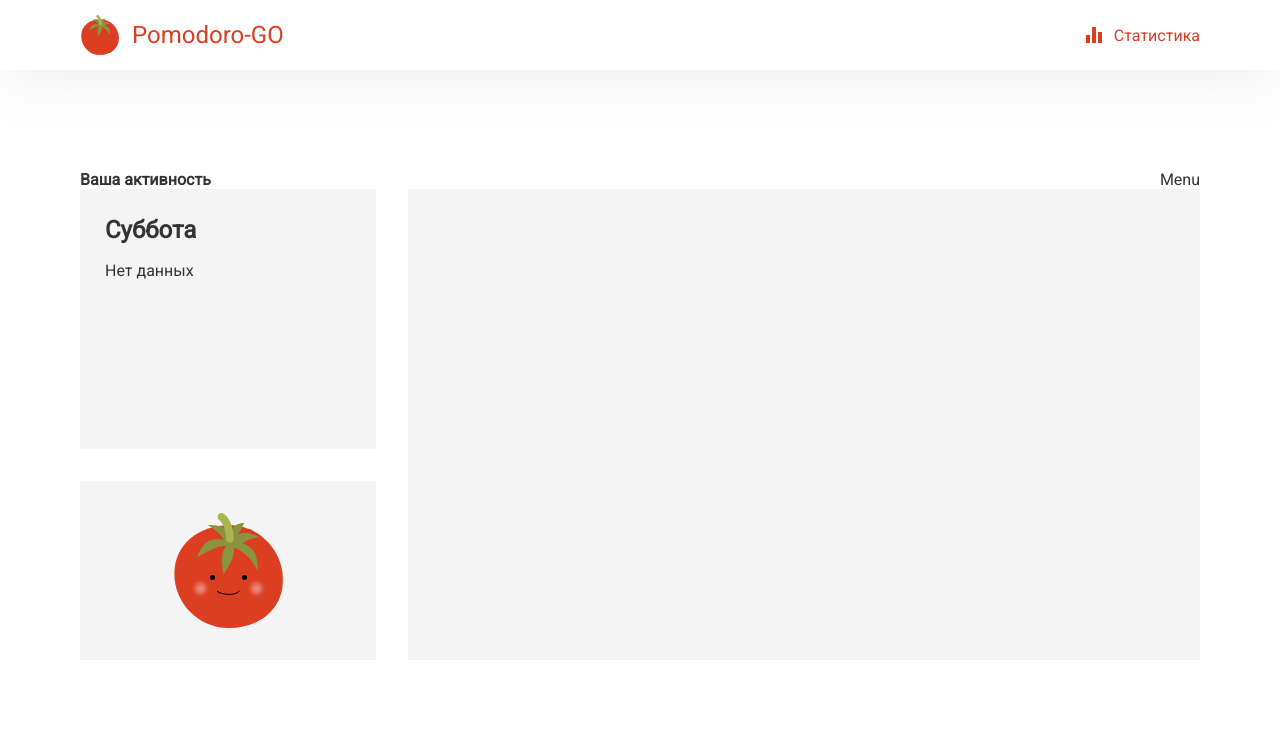
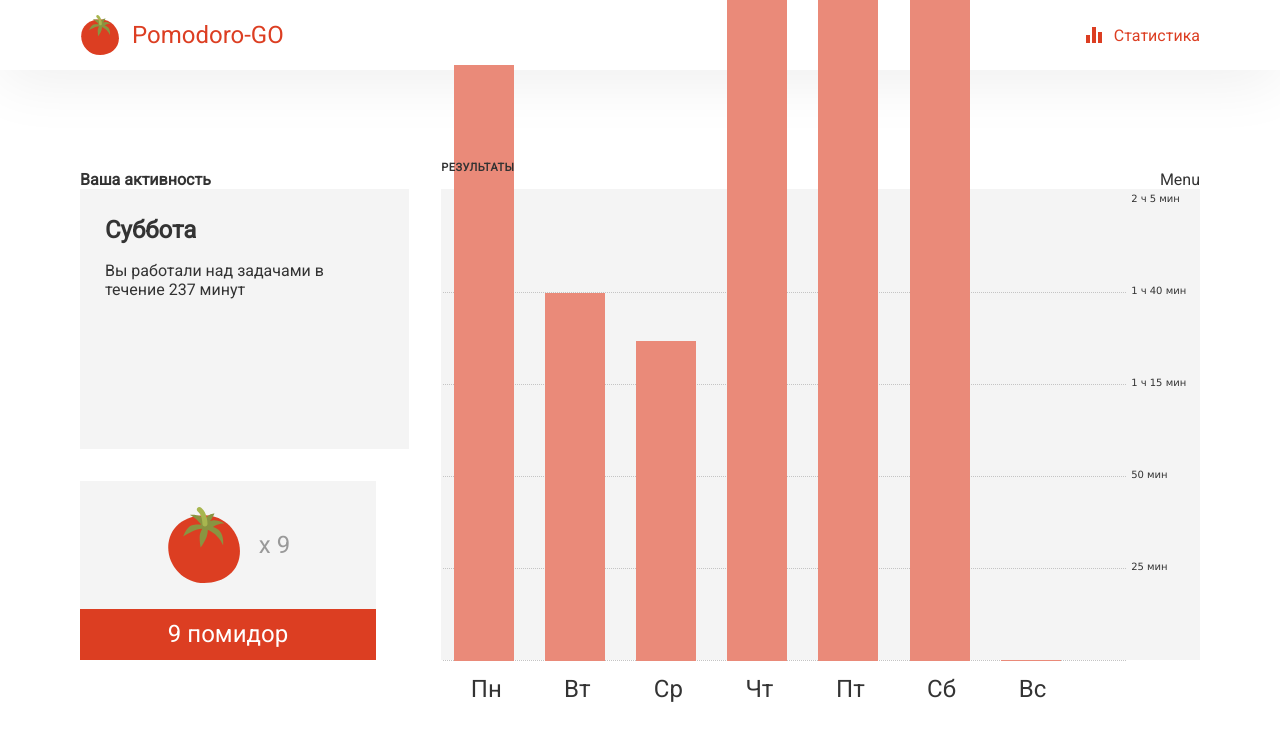
Before and after one commit to DiReon/pomodoro-go, a React (Create React App) app: page /statistics in a window 1280 px wide. Shown: the top 740 px of the page. Built offline with nearby package versions, Linux system fonts and the light colour scheme; what mobx-persist-store would draw is missing.

Commit message:
Make chart for displaying mock journal data

```diff
--- a/src/App.tsx
+++ b/src/App.tsx
@@ -10,7 +10,7 @@ function App() {
     <div className={styles.app}>
       <Header />
       <Routes>
-        <Route path="/" element={<TaskTimer />}></Route>
+        <Route path="/pomodoro-go" element={<TaskTimer />}></Route>
         <Route path="/statistics" element={<Statistics />}></Route>
       </Routes>
     </div>
--- a/src/components/Header/Header.tsx
+++ b/src/components/Header/Header.tsx
@@ -6,7 +6,7 @@ import {Link} from 'react-router-dom';
 export function Header() {
   return (
     <header className={styles.header}>
-      <Link to="/" className={styles.container}>
+      <Link to="/pomodoro-go" className={styles.container}>
         <TomatoIcon/>
         <span className={styles.title}>Pomodoro-GO</span>
       </Link>
--- /dev/null
+++ b/src/components/Statistics/Chart/Chart.tsx
@@ -0,0 +1,82 @@
+import React from 'react';
+import styles from './chart.modules.css';
+import {journal} from '../../TaskTimer/Timer/TimerCard';
+import {IDay} from '../../../interfaces/day.interface';
+
+interface IChartProps {
+  setSelectedDay: (value: IDay) => void;
+  selectedWeek: number
+}
+
+export function Chart({setSelectedDay, selectedWeek}: IChartProps) {
+
+  function getCurrentWeekData(): (IDay | null)[] {
+    const date = new Date();
+    const currentDate = date.getDate();
+    const currentWeekDay = date.getDay() === 0 ? 7 : date.getDay();
+    const result = [];
+    for (let i = 1; i < 8; i++) {
+      date.setDate(currentDate - currentWeekDay + i);
+      result.push(journal.days.find(item => item.date === date.toDateString()) || null);
+    }
+    return result;
+  }
+
+  function getWorkTime(index: number): number {
+    return (getCurrentWeekData()[index]?.workTime || 0) * 92 / 25;
+  }
+
+  function selectDay(index: number): void {
+    const day = getCurrentWeekData()[index];
+    if (day) {
+      setSelectedDay(day);
+    }
+  }
+
+  return (
+    <div className={styles.container}>
+      <table id="taskChart">
+        <caption>Результаты</caption>
+        <tbody>
+        <tr className="qtr" id="mo">
+          <th scope="row">Пн</th>
+          <td onClick={() => selectDay(0)} className="sent bar" style={{height: getWorkTime(0) + 'px'}}></td>
+        </tr>
+        <tr className="qtr" id="tu">
+          <th scope="row">Вт</th>
+          <td onClick={() => selectDay(1)} className="sent bar" style={{height: getWorkTime(1) + 'px'}}></td>
+        </tr>
+        <tr className="qtr" id="we">
+          <th scope="row">Ср</th>
+          <td onClick={() => selectDay(2)} className="sent bar" style={{height: getWorkTime(2) + 'px'}}></td>
+        </tr>
+        <tr className="qtr" id="th">
+          <th scope="row">Чт</th>
+          <td onClick={() => selectDay(3)} className="sent bar" style={{height: getWorkTime(3) + 'px'}}></td>
+        </tr>
+        <tr className="qtr" id="fr">
+          <th scope="row">Пт</th>
+          <td onClick={() => selectDay(4)} className="sent bar" style={{height: getWorkTime(4) + 'px'}}></td>
+        </tr>
+        <tr className="qtr" id="sa">
+          <th scope="row">Сб</th>
+          <td onClick={() => selectDay(5)} className="sent bar" style={{height: getWorkTime(5) + 'px'}}></td>
+        </tr>
+        <tr className="qtr" id="su">
+          <th scope="row">Вс</th>
+          <td onClick={() => selectDay(6)} className="sent bar" style={{height: getWorkTime(6) + 'px'}}></td>
+        </tr>
+        </tbody>
+      </table>
+
+      <div id="ticks">
+        <div className="tick"><p>2 ч 5 мин</p></div>
+        <div className="tick"><p>1 ч 40 мин</p></div>
+        <div className="tick"><p>1 ч 15 мин</p></div>
+        <div className="tick"><p>50 мин</p></div>
+        <div className="tick"><p>25 мин</p></div>
+      </div>
+    </div>
+
+  );
+}
--- /dev/null
+++ b/src/components/Statistics/Chart/chart.modules.css
@@ -0,0 +1,142 @@
+.container {
+    width: 100%;
+    height: 100%;
+}
+
+#taskChart {
+    display: block; /* fixes layout wonkiness in FF1.5 */
+    position: relative;
+    width: 100%;
+    height: 460px;
+    margin: 1.1em 0 0;
+    padding: 0;
+    background: transparent;
+    font-size: 11px;
+}
+
+#taskChart caption {
+    caption-side: top;
+    width: 100%;
+    text-transform: uppercase;
+    letter-spacing: .5px;
+    top: -40px;
+    position: relative;
+    z-index: 10;
+    font-weight: bold;
+}
+
+#taskChart tr, #taskChart th, #taskChart td {
+    position: absolute;
+    bottom: 0;
+    width: 90px;
+    z-index: 2;
+    margin: 0;
+    padding: 0;
+    text-align: center;
+}
+
+#taskChart td {
+    transition: all .3s ease;
+}
+#taskChart td:hover {
+    background-color: var(--red);
+    opacity: .9;
+    color: white;
+    cursor: pointer;
+}
+
+#taskChart thead tr {
+    left: 100%;
+    top: 50%;
+    bottom: auto;
+    margin: -2.5em 0 0 5em;}
+#taskChart thead th {
+    width: 7.5em;
+    height: auto;
+    padding: 0.5em 1em;
+}
+#taskChart thead th.sent {
+    top: 0;
+    left: 0;
+    line-height: 2;
+}
+#taskChart thead th.paid {
+    top: 2.75em;
+    line-height: 2;
+    left: 0;
+}
+
+#taskChart tbody tr {
+    height: 296px;
+    padding-top: 2px;
+    /*border-right: 1px dotted #C4C4C4;*/
+    color: #AAA;
+}
+#taskChart #mo {
+    left: 0;
+}
+#taskChart #tu {left: 12%;}
+#taskChart #we {left: 24%;}
+#taskChart #th {left: 36%;}
+#taskChart #fr {left: 48%;}
+#taskChart #sa {left: 60%;}
+#taskChart #su {left: 72%; border-right: none;}
+#taskChart tbody th {
+    bottom: -1.75em;
+    vertical-align: top;
+    font-size: 24px;
+    font-weight: 400;
+    color: #333;
+}
+#taskChart .bar {
+    width: 60px;
+    border: 1px solid;
+    border-bottom: none;
+    color: #000;
+}
+#taskChart .bar p {
+    margin: 5px 0 0;
+    padding: 0;
+    opacity: .4;
+}
+#taskChart .sent {
+    left: 13px;
+    background-color: #EA8A79;
+    border-color: transparent;
+}
+#taskChart .paid {
+    left: 77px;
+    background-color: #EA8A79;
+    border-color: transparent;
+}
+
+#ticks {
+    position: relative;
+    top: -460px;
+    left: 2px;
+    width: 100%;
+    height: 460px;
+    z-index: 1;
+    margin-bottom: -460px;
+    font-size: 10px;
+    font-family: "fira-sans-2", Verdana, sans-serif;
+}
+
+#ticks .tick {
+    position: relative;
+    border-bottom: 1px dotted #C4C4C4;
+    width: 90%;
+    height:92px;
+}
+
+#ticks .tick p {
+    position: absolute;
+    left: 100%;
+    top: -0.8em;
+    margin: 0 0 0 0.5em;
+    white-space: nowrap;
+}
+
+#q1 > td {
+    height: 200px;
+}
--- /dev/null
+++ b/src/components/Statistics/Chart/index.ts
@@ -0,0 +1 @@
+export * from './Chart';
--- a/src/components/Statistics/Statistics.tsx
+++ b/src/components/Statistics/Statistics.tsx
@@ -3,19 +3,24 @@ import styles from './statistics.module.css';
 import {journal} from '../TaskTimer/Timer/TimerCard';
 import {ReactComponent as TomatoIcon} from '../../icons/tomato-icon.svg';
 import {ReactComponent as TomatoIconSmiling} from '../../icons/tomato-icon-smiling.svg';
+import {Chart} from './Chart';
 
 const weekDays = ['Воскресенье', 'Понедельник', 'Вторник', 'Среда', 'Четверг', 'Пятница', 'Суббота'];
 
 export function Statistics() {
   const [selectedDay, setSelectedDay] = useState(journal.currentDay);
+  const [selectedWeek, setSelectedWeek] = useState(0);
+  function getWeekDay(): string {
 
-  function getWeekDay(): string {
+    if (!selectedDay?.date) {
+      return weekDays[1];
+    }
     const date = new Date(selectedDay.date);
     return weekDays[date.getDay()];
   }
 
   function getWorkTime(): number {
-    const time = journal.currentDay.workTime;
+    const time = selectedDay.workTime;
     return time ? Math.round(time) : 0;
   }
 
@@ -28,9 +33,11 @@ export function Statistics() {
   }
 
   function getPomodorosTextQuantity(): string {
-    const qty = journal.currentDay.pomodoros as number;
+    const qty = selectedDay.pomodoros;
+    if (!qty) {
+      return '';
+    }
     const lastDigit = qty % 10;
-    console.log(lastDigit)
     if (lastDigit > 1 && lastDigit < 5 ) {
       return qty + ' помидора';
     }
@@ -54,11 +61,11 @@ export function Statistics() {
             }
           </div>
 
-          {journal.currentDay?.pomodoros ? (
+          {selectedDay?.pomodoros ? (
             <div className={styles.pomodoros}>
               <div className={styles.pomodorosPicture}>
                 <TomatoIcon />
-                <span>x {journal.currentDay?.pomodoros}</span>
+                <span>x {selectedDay?.pomodoros}</span>
               </div>
               <div className={styles.pomodorosQty}>{getPomodorosTextQuantity()}</div>
             </div>
@@ -68,7 +75,9 @@ export function Statistics() {
               </div>
             )}
         </div>
-        <div className={styles.chart}></div>
+        <div className={styles.chart}>
+          <Chart setSelectedDay={(value) => setSelectedDay(value)} selectedWeek={selectedWeek}/>
+        </div>
       </div>
     </div>
 
--- a/src/components/TaskTimer/Timer/TimerCard/TimerCard.tsx
+++ b/src/components/TaskTimer/Timer/TimerCard/TimerCard.tsx
@@ -26,18 +26,42 @@ class Journal {
   constructor() {
     makeAutoObservable(this);
 
-    makePersistable(this, {name: 'Journal', properties: ['days'], storage: window.localStorage});
-    if (!this.currentDay) {
-      this.addCurrentDay();
+    // makePersistable(this, {name: 'Journal', properties: ['days'], storage: window.localStorage});
+    this.addMockData();
+  }
+
+  addMockData(): void {
+    const date = new Date();
+    const dayOfTheMonth = date.getDate();
+    for (let i = 0; i < 14; i++) {
+      date.setDate(dayOfTheMonth - i);
+      const dateString = date.toDateString();
+      const random = Math.random() * 10;
+      const mockDay = {
+        date: dateString,
+        workTime: Math.round(25 * random),
+        pomodoros: Math.round(random)
+      }
+      this.days.push(mockDay);
     }
   }
 
   get currentDay(): IDay {
+    const currentDay = this.days.find(item => item?.date === this.today) as IDay;
+    if (!currentDay) {
+      this.addCurrentDay();
+    }
     return this.days.find(item => item?.date === this.today) as IDay;
   }
 
   addCurrentDay() {
-    this.days = [...this.days, {date: this.today}]
+    const newDay = {
+      date: this.today,
+      workTime: 0,
+      breakTime: 0,
+      pomodoros: 0
+    }
+    this.days = [...this.days, newDay]
   }
 
   addPomodoro(): void {
```
